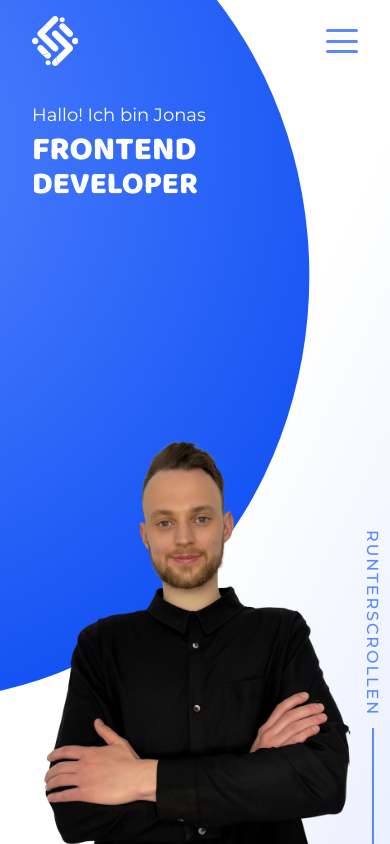
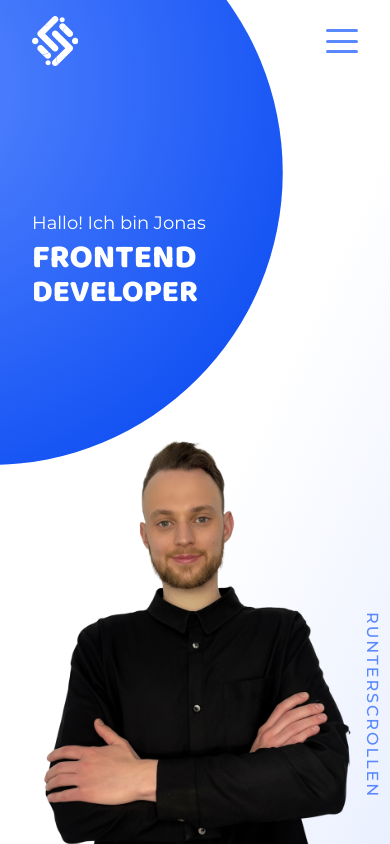
Before and after one commit to johi94/portfolio, an Angular app: page / in a window 390 px wide. Shown: the top 844 px of the page. Built offline with nearby package versions, Linux system fonts and the light colour scheme.

Commit message:
hero.scss changed / close menu changed

```diff
--- a/src/app/components/contact/contact.html
+++ b/src/app/components/contact/contact.html
@@ -51,7 +51,7 @@
                 @if (emailCtrl.hasError('required')) {
                   {{ translation.t().contactErrEmailRequired }}
                 }
-                @if (emailCtrl.hasError('email')) {
+                @if (emailCtrl.hasError('pattern')) {
                   {{ translation.t().contactErrEmailInvalid }}
                 }
               }
--- a/src/app/components/contact/contact.scss
+++ b/src/app/components/contact/contact.scss
@@ -77,7 +77,7 @@
     margin-bottom: space('l');
 
     @include respond(mobile) {
-      margin-bottom: space('xl');
+      margin-bottom: space('xxl');
     }
   }
 
--- a/src/app/components/contact/contact.ts
+++ b/src/app/components/contact/contact.ts
@@ -19,6 +19,8 @@ function noWhitespace(control: AbstractControl): ValidationErrors | null {
   return value.trim().length === 0 ? { whitespace: true } : null;
 }
 
+const emailPattern = /^[a-zA-Z0-9._%+-]+@[a-zA-Z0-9.-]+\.[a-zA-Z]{2,}$/;
+
 @Component({
   selector: 'app-contact',
   imports: [ReactiveFormsModule, Button, ScrollTop, RouterLink],
@@ -36,7 +38,7 @@ export class Contact {
         validators: [Validators.required, Validators.minLength(3), noWhitespace],
       }),
       email: new FormControl('', {
-        validators: [Validators.required, Validators.email, noWhitespace],
+        validators: [Validators.required, Validators.pattern(emailPattern), noWhitespace],
       }),
     }),
     message: new FormControl('', {
--- a/src/app/components/header/header.html
+++ b/src/app/components/header/header.html
@@ -28,11 +28,11 @@
     </ul>
 
     <div class="header__lang">
-      <button (click)="translation.setLang('DE')" [class.active]="translation.activeLang() === 'DE'">DE</button>
+      <button (click)="changeLang('DE')" [class.active]="translation.activeLang() === 'DE'">DE</button>
       <span>/</span>
-      <button (click)="translation.setLang('EN')" [class.active]="translation.activeLang() === 'EN'">EN</button>
+      <button (click)="changeLang('EN')" [class.active]="translation.activeLang() === 'EN'">EN</button>
       <span>/</span>
-      <button (click)="translation.setLang('ES')" [class.active]="translation.activeLang() === 'ES'">ES</button>
+      <button (click)="changeLang('ES')" [class.active]="translation.activeLang() === 'ES'">ES</button>
     </div>
   </nav>
 </header>
--- a/src/app/components/header/header.ts
+++ b/src/app/components/header/header.ts
@@ -14,7 +14,7 @@ import { Logo } from '../logo/logo';
 export class Header {
   translation = inject(Translation);
   private router = inject(Router);
-   private elementRef = inject(ElementRef);
+  private elementRef = inject(ElementRef);
   isScrolled = signal(false);
   menuOpen = signal(false);
 
@@ -24,6 +24,11 @@ export class Header {
 
   closeMenu() {
     this.menuOpen.set(false);
+  }
+
+  changeLang(lang: 'DE' | 'EN' | 'ES') {
+    this.translation.setLang(lang);
+    this.closeMenu();
   }
 
   isHome = toSignal(
--- a/src/app/components/hero/hero.scss
+++ b/src/app/components/hero/hero.scss
@@ -10,16 +10,27 @@
     @include container;
     @include flex($gap: space('l'));
     min-height: calc(100dvh - 80px);
-    height: calc(100dvh - 80px);
+    align-items: center;
     position: relative;
 
     @include respond(mobile) {
       flex-direction: column-reverse;
+      padding-top: space('xxxl');
+
+      @media (max-height: 600px) {
+        gap: space('xs');
+        justify-content: center;
+        padding-top: 0;
+      }
+
+      @media (max-height: 400px) {
+        flex-direction: row;
+        padding-top: 0;
+      }
     }
 
     @include respond-up(widescreen) {
-      height: calc(100dvh - 1000px);
-      align-items: stretch;
+      min-height: min(100dvh - 80px, rem(1350px));
     }
   }
 
@@ -31,7 +42,7 @@
     align-items: flex-end;
 
     &::before {
-      @include decorative-circle(clamp(rem(360px), 80vw, rem(820px)));
+      @include decorative-circle(min(clamp(rem(360px), 80vw, rem(820px)), 85dvh));
       content: '';
       position: absolute;
       top: rem(-100px);
@@ -39,10 +50,23 @@
       transform: translateX(-50%);
 
       @include respond(mobile) {
-        width: 90dvh;
-        height: 100dvh;
+        width: 150vw;
+        height: 150vw;
         left: 50%;
-        transform: translate(-85%, -470px);
+        transform: translate(-85%, -400px);
+
+        @media (max-height: 600px) {
+          width: 150dvh;
+          height: 150dvh;
+          transform: translate(-85%, -65%);
+        }
+
+        @media (max-height: 400px) {
+          width: 90dvh;
+          height: 90dvh;
+          left: 10%;
+          transform: translate(-50%, -20%);
+        }
       }
     }
 
@@ -64,7 +88,7 @@
     width: auto;
     height: auto;
     max-width: 100%;
-    max-height: calc(100dvh - 150px);
+    max-height: min(100dvh - 150px, rem(760px));
     position: relative;
     align-self: flex-end;
     left: -5%;
@@ -76,11 +100,18 @@
       width: auto;
       left: 0;
       bottom: 0;
+
+      @media (max-height: 600px) {
+        height: 65dvh;
+      }
+
+      @media (max-height: 400px) {
+        height: 90dvh;
+        width: auto;
+      }
     }
 
     @include respond-up(widescreen) {
-      height: 80%;
-      max-height: none;
       width: auto;
       max-width: none;
       align-self: flex-end;
@@ -96,10 +127,22 @@
     position: relative;
     bottom: space('xxxl');
 
+    @media (max-height: 600px) {
+      bottom: space('xxl');
+    }
+
+    @media (max-height: 600px) and (min-width: 769px) {
+      right: space('xxl');
+    }
+
     @include respond(mobile) {
-      top: space('m');
+      top: space('xxs');
       bottom: 0;
       align-self: stretch;
+
+      @media (max-height: 600px) {
+        top: 0;
+      }
     }
 
     @include respond-up(widescreen) {
@@ -120,6 +163,10 @@
       color: $color-bg;
       font-size: clamp(rem(18px), 4vw, rem(25px));
     }
+
+    @media (max-height: 400px) {
+      color: $color-blue;
+    }
   }
 
   &__title {
@@ -131,11 +178,19 @@
     color: $color-blue;
     text-transform: uppercase;
 
+    @media (max-height: 600px) {
+      font-size: clamp(rem(32px), 6.5vw, rem(56px));
+    }
+
     &-line {
       display: block;
 
       &--bottom {
         font-size: clamp(rem(48px), 8.5vw, rem(130px));
+
+        @media (max-height: 600px) {
+          font-size: clamp(rem(28px), 6vw, rem(52px));
+        }
 
         @include respond(mobile) {
           font-size: clamp(rem(30px), 8vw, rem(68px));
@@ -146,7 +201,9 @@
     @include respond(mobile) {
       color: $color-bg;
       font-size: clamp(rem(32px), 8.5vw, rem(72px));
+
     }
+     @media (max-height: 400px) { color: $color-blue; }
   }
 
   &__scroll {
@@ -156,11 +213,10 @@
     left: 75%;
     transform: translateX(-50%);
 
-
-
     @include respond(mobile) {
       left: auto;
       right: space('xs');
+      bottom: space('xl');
       transform: none;
     }
 
@@ -190,8 +246,10 @@
       width: 2px;
       height: clamp(rem(80px), 14vh, rem(220px));
       background: $color-blue;
+      @include respond(mobile) {
+        display: none;
+      }
     }
-
   }
 
   &__socials {
--- a/src/app/components/scroll-top/scroll-top.ts
+++ b/src/app/components/scroll-top/scroll-top.ts
@@ -8,6 +8,6 @@ import { Component } from '@angular/core';
 })
 export class ScrollTop {
   scrollToTop() {
-    window.scrollTo({ top: 0, behavior: 'smooth' });
+    window.scrollTo({ top: 0 });
   }
 }
--- a/src/app/services/translation.ts
+++ b/src/app/services/translation.ts
@@ -44,7 +44,7 @@ const de = {
   contactSend: 'Sagen Sie hallo ;)',
   contactErrName: 'Bitte geben Sie Ihren Namen ein.',
   contactErrEmailRequired: 'E-Mail ist erforderlich.',
-  contactErrEmailInvalid: 'Bitte eine gültige E-Mail eingeben.',
+  contactErrEmailInvalid: 'Bitte eine gültige E-Mail mit Domain eingeben (z. B. name@domain.de).',
   contactErrMessage: 'Bitte geben Sie eine Nachricht ein.',
   contactErrPrivacy: 'Bitte akzeptieren Sie die Datenschutzerklärung.',
   contactTitle: 'Kontakt',
@@ -106,7 +106,7 @@ const translations: Record<Lang, Texts> = {
     contactSend: 'Say hello ;)',
     contactErrName: 'Please enter your name',
     contactErrEmailRequired: 'Email is required',
-    contactErrEmailInvalid: 'Please enter a valid email',
+    contactErrEmailInvalid: 'Please enter a valid email with a domain (e.g. name@domain.com)',
     contactErrMessage: 'Please enter a message',
     contactErrPrivacy: 'Please accept the privacy policy',
     contactTitle: 'Contact',
@@ -162,7 +162,7 @@ const translations: Record<Lang, Texts> = {
     contactSend: 'Enviar ;)',
     contactErrName: 'Introduzca su nombre',
     contactErrEmailRequired: 'El correo es obligatorio',
-    contactErrEmailInvalid: 'Introduzca un correo válido',
+    contactErrEmailInvalid: 'Introduzca un correo válido con dominio (p. ej. nombre@dominio.es)',
     contactErrMessage: 'Escriba un mensaje',
     contactErrPrivacy: 'Acepte la política de privacidad',
     contactTitle: 'Contacto',
--- a/src/scss/abstracts/_variables.scss
+++ b/src/scss/abstracts/_variables.scss
@@ -29,7 +29,8 @@ $spacing: (
   'l': 32px,
   'xl': 48px,
   'xxl': 64px,
-  'xxxl': 128px
+  'xxxl': 128px,
+  'xxxxl': 300px
 );
 
 $transition-fast: 125ms ease-in-out;
--- a/src/scss/base/_base.scss
+++ b/src/scss/base/_base.scss
@@ -6,6 +6,10 @@
   box-sizing: border-box;
 }
 
+html {
+  scroll-behavior: smooth;
+}
+
 body {
   margin: 0;
   font-family: $font-family-base;
```
Also changed, not shown: public/img/icons/scrolldown.svg (added).
